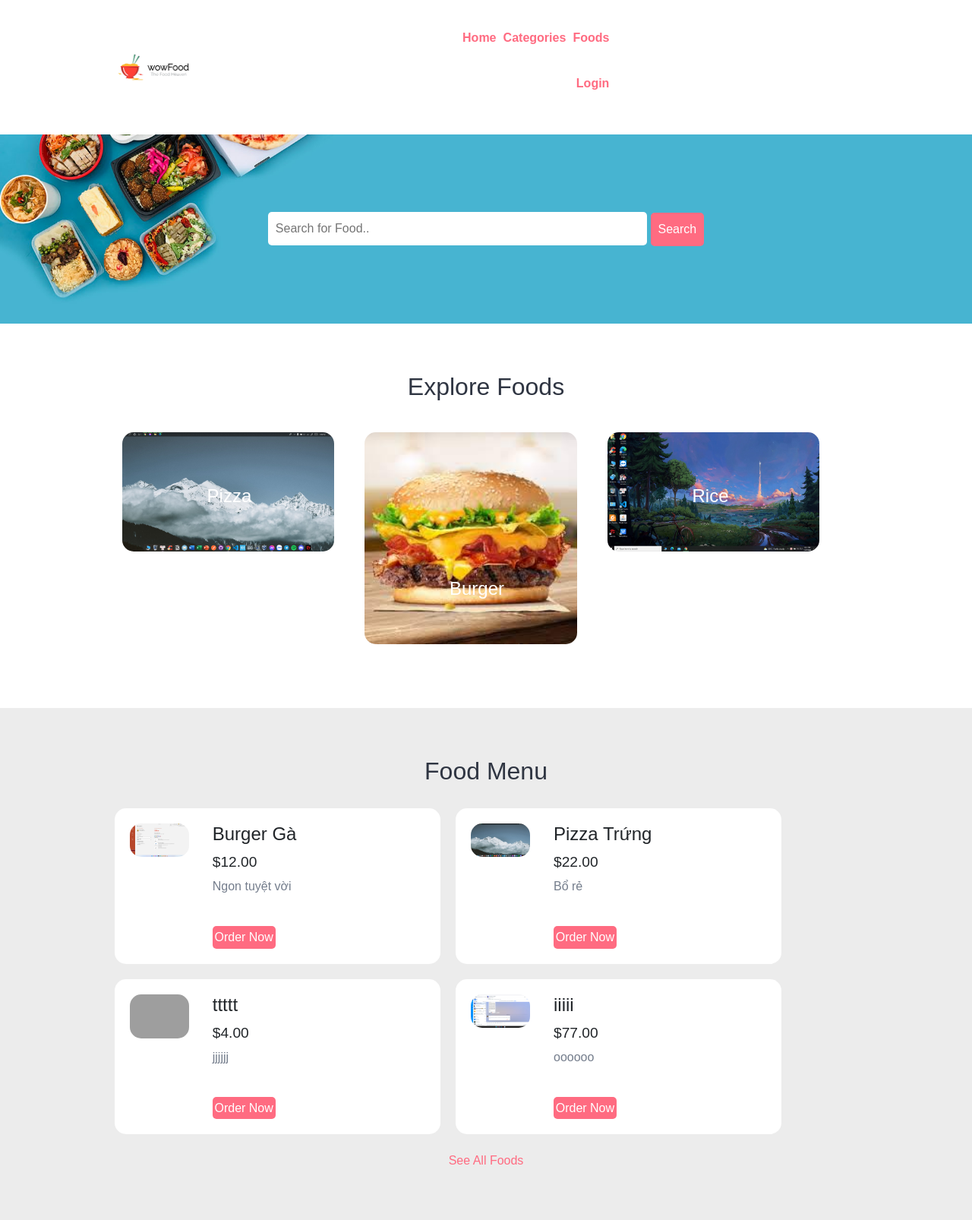
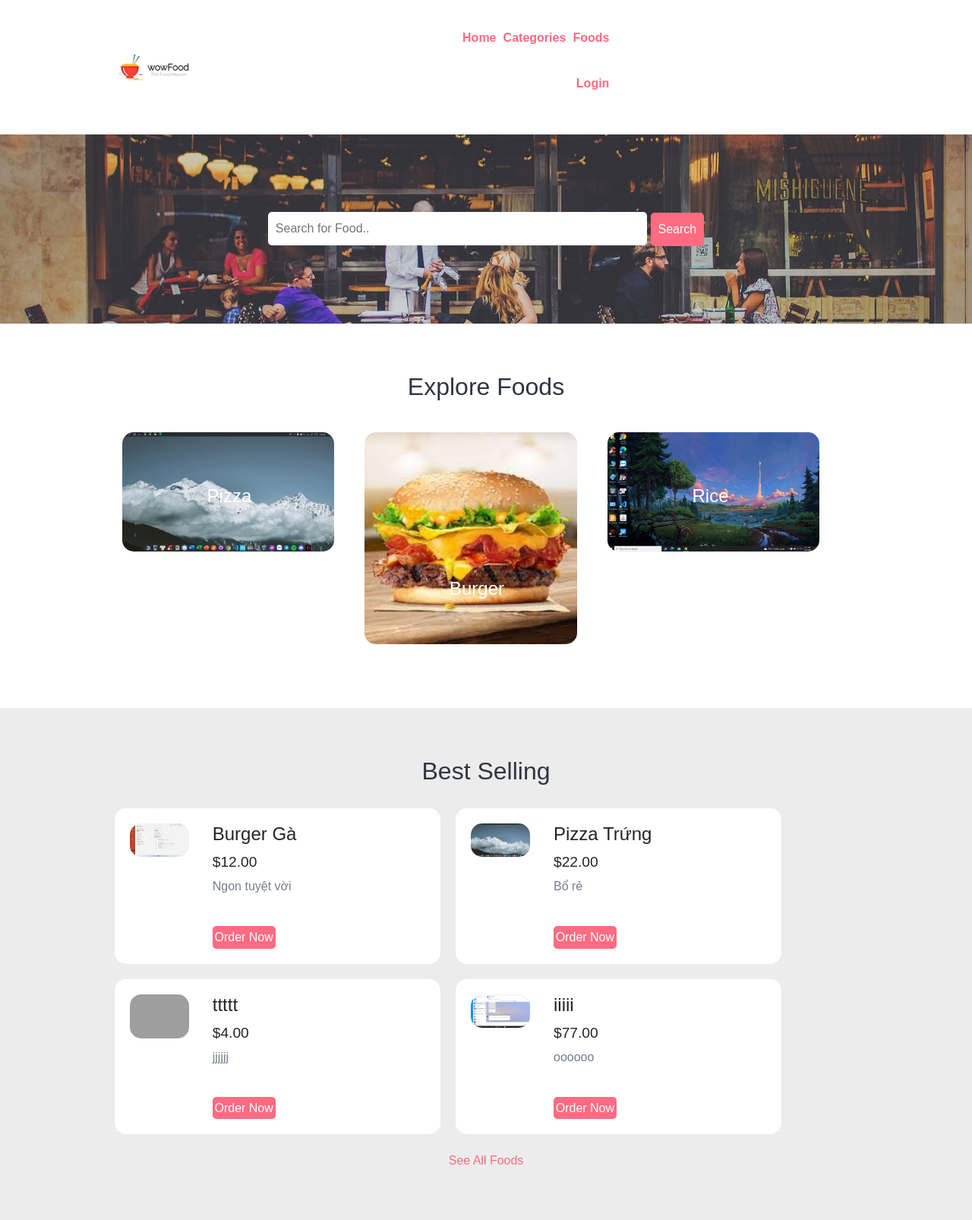
Before and after one commit to PhuLoi-1911545/LaptrinhWeb, a PHP site: page /assignmentWEB/ in a window 1280 px wide. Shown: the top 1606 px of the page at 76% size. Run offline with PHP 8.4, Linux system fonts and the light colour scheme; data comes from the database, SQL or seed files in the repository; grey boxes are pictures that could not be loaded.

Commit message:
add Search &  info images

```diff
--- a/css/style.css
+++ b/css/style.css
@@ -111,7 +111,7 @@ fieldset{
 /* CSS for Food SEarch Section */
 
 .food-search{
-    background-image: url(../images/bg.jpg);
+    background-image: url(../images/search.jpg);
     background-size: cover;
     background-repeat: no-repeat;
     background-position: center;
--- a/index.php
+++ b/index.php
@@ -76,7 +76,7 @@
     <!-- fOOD MEnu Section Starts Here -->
     <section class="food-menu">
         <div class="container">
-            <h2 class="text-center">Food Menu</h2>
+            <h2 class="text-center">Best Selling</h2>
 
             <?php
                 $sql2 = "SELECT * FROM food WHERE featured='Yes' AND active='Yes' LIMIT 6";
```
Also changed, not shown: images/info.png (added), images/search.jpg (added).
